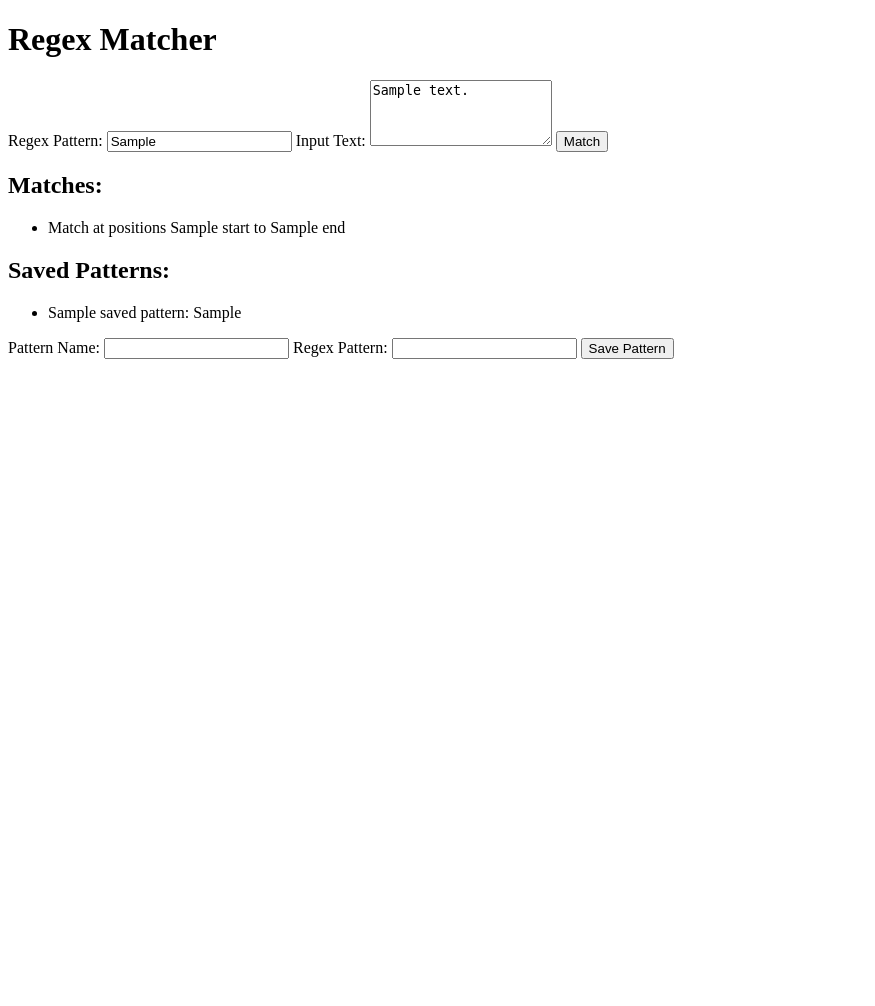
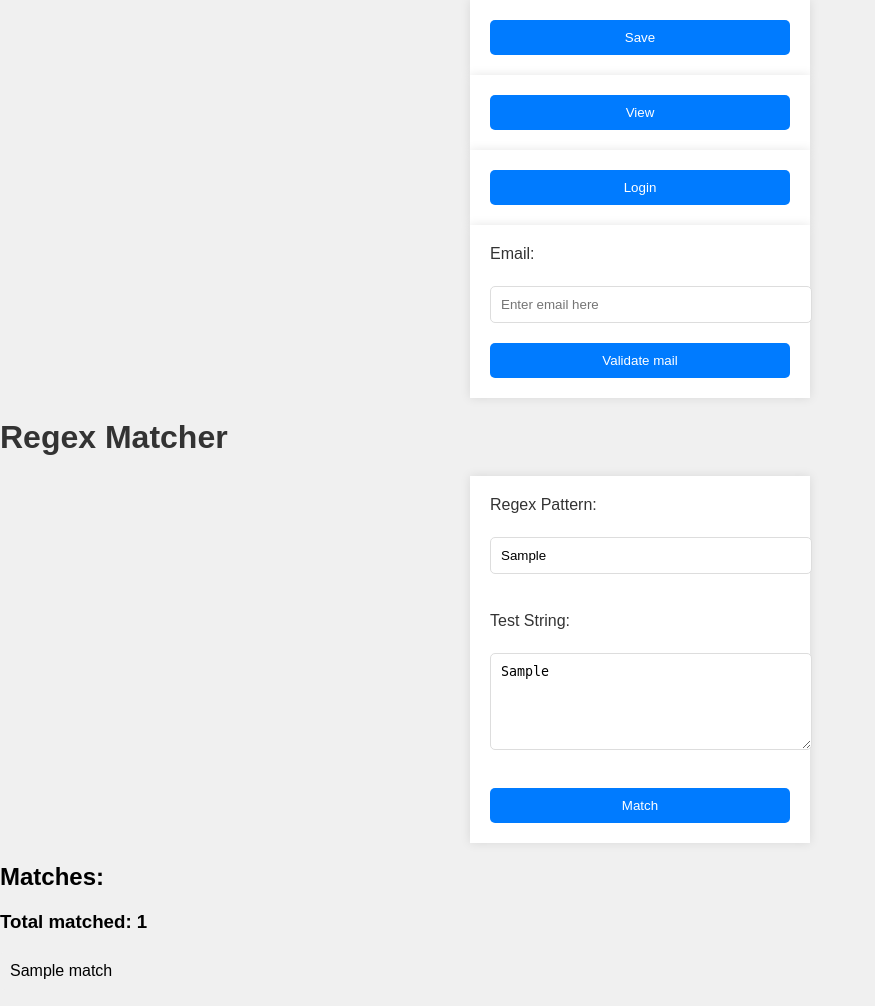
Before and after one commit to Azay961/Regex101-Clone---Regex-Matching-Web-Application, a Flask app: template templates/index.html in a window 1280 px wide. Shown: the whole page, without its empty margins (0-875 px from the left). Before the commit the page ends 359 px from the top, so only its background shows below. Run offline with Flask 3, Linux system fonts and the light colour scheme; the template is opened without the code that fills it: most values are stand-ins (such as "Sample title", 1, 10 or a date in 2020).

Commit message:
check regex pattern

```diff
--- a/app.py
+++ b/app.py
@@ -1,36 +1,51 @@
-from flask import Flask, render_template, request
+from flask import Flask, render_template, request, session
 import re
 
 app = Flask(__name__)
+app.secret_key = "ajay"
 
-# Sample data to store user patterns (in a real-world scenario, this should be stored in a database)
-saved_patterns = {}
 
-@app.route('/', methods=['GET', 'POST'])
+@app.route('/')
 def index():
+    # Clear session data on each request
+    session.pop('regex_pattern', None)
+    session.pop('test_string', None)
+    session.pop('matches', None)
+    return render_template('index.html')
+
+@app.route('/results', methods=["POST"])
+def results():
+    regex_pattern = session.get('regex_pattern', '')
+    test_string = session.get('test_string', '')
+    matches = session.get('matches', None)
+
     if request.method == 'POST':
         regex_pattern = request.form['regex_pattern']
-        input_text = request.form['input_text']
+        test_string = request.form['test_string']
 
-        # Perform regex matching
         try:
-            matches = re.finditer(regex_pattern, input_text)
-            match_positions = [(match.start(), match.end()) for match in matches]
+            matches = re.findall(regex_pattern, test_string)
         except re.error:
-            match_positions = None
+            matches = None
 
-        return render_template('index.html', match_positions=match_positions, regex_pattern=regex_pattern, input_text=input_text)
+        session['regex_pattern'] = regex_pattern
+        session['test_string'] = test_string
+        session['matches'] = matches
 
-    return render_template('index.html')
+    return render_template('index.html', matches=matches, regex_pattern=regex_pattern, test_string=test_string)
 
-@app.route('/save_pattern', methods=['POST'])
-def save_pattern():
-    regex_pattern = request.form['regex_pattern']
-    pattern_name = request.form['pattern_name']
 
-    saved_patterns[pattern_name] = regex_pattern
 
-    return 'Pattern saved successfully!'
 
+
+@app.route('/mail_validity', methods=["GET", "POST"])
+def check_mail():
+    if request.method == "POST":
+        email = request.form['username']
+        try:
+            match = re.findall(r"^[a-zA-Z0-9._-]+@[a-zA-Z0-9.-]+\.[a-zA-Z]{2,4}$", email)
+        except re.error:
+            match = None
+    return render_template('validate_mail.html', match=match)
 if __name__ == '__main__':
     app.run(debug=True)
--- a/templates/index.html
+++ b/templates/index.html
@@ -4,44 +4,55 @@
     <meta charset="UTF-8">
     <meta name="viewport" content="width=device-width, initial-scale=1.0">
     <title>Regex Matcher</title>
+    <link rel="stylesheet" href="styles.css">
 </head>
 <body>
+    <form action="route1.html" method="get">
+        <button type="submit">Save</button>
+    </form>
+
+    <form action="route2.html" method="get">
+        <button type="submit">View</button>
+    </form>
+
+    <form action="login.html" method="get">
+        <button type="submit">Login</button>
+    </form>
+<!------------ Email validation ------------->
+    <form action="/mail_validity" method="post">
+        <label for="username">Email:</label><br>
+        <input type="text" name="username" placeholder="Enter email here">
+        <button type="submit">Validate mail</button>
+    </form>
+<!-- -------------------------------------- -->
+
+<!-- Taking inputs -->
     <h1>Regex Matcher</h1>
 
-    <form method="post">
-        <label for="regex_pattern">Regex Pattern:</label>
-        <input type="text" name="regex_pattern" value="{{ regex_pattern }}" required>
+    <form action="/results" method="post">
+        <label for="regex_pattern">Regex Pattern:</label><br>
+        <input type="text" name="regex_pattern" value="{{ regex_pattern }}" required><br>
 
-        <label for="input_text">Input Text:</label>
-        <textarea name="input_text" rows="4" required>{{ input_text }}</textarea>
+        <label for="test_string">Test String:</label><br>
+        <textarea name="test_string" rows="5" required>{{test_string}}</textarea><br>
 
         <button type="submit">Match</button>
     </form>
+    <!-- --------------------- -->
 
-    {% if match_positions %}
-        <h2>Matches:</h2>
+    <!-- Printing Output -->
+
+    {% if matches %}
+    <h2>Matches:</h2>
+    <h3>Total matched: {{ matches|length }}</h3>
         <ul>
-            {% for start, end in match_positions %}
-                <li>Match at positions {{ start }} to {{ end }}</li>
+            {% for match in matches %}
+            <li>
+                {{match}}
+            </li>
             {% endfor %}
         </ul>
     {% endif %}
-
-    <h2>Saved Patterns:</h2>
-    <ul>
-        {% for pattern_name, regex_pattern in saved_patterns.items() %}
-            <li>{{ pattern_name }}: {{ regex_pattern }}</li>
-        {% endfor %}
-    </ul>
-
-    <form method="post" action="{{ url_for('save_pattern') }}">
-        <label for="pattern_name">Pattern Name:</label>
-        <input type="text" name="pattern_name" required>
-
-        <label for="regex_pattern">Regex Pattern:</label>
-        <input type="text" name="regex_pattern" required>
-
-        <button type="submit">Save Pattern</button>
-    </form>
+<!-- ------------------ -->
 </body>
 </html>
--- /dev/null
+++ b/templates/styles.css
@@ -0,0 +1,59 @@
+body {
+    font-family: Arial, sans-serif;
+    margin: 0;
+    padding: 0;
+    background-color: #f0f0f0;
+}
+
+h1 {
+    color: #333;
+    margin-bottom: 20px;
+}
+
+form {
+    display: flex;
+    flex-direction: column;
+    width: 300px;
+    margin: 0 auto;
+    padding: 20px;
+    background-color: #fff;
+    box-shadow: 0 0 10px rgba(0, 0, 0, 0.1);
+}
+
+label {
+    color: #333;
+    margin-bottom: 5px;
+}
+
+input[type="text"], textarea {
+    width: 100%;
+    padding: 10px;
+    margin-bottom: 20px;
+    border: 1px solid #ddd;
+    border-radius: 5px;
+}
+
+button[type="submit"] {
+    background-color: #007bff;
+    color: #fff;
+    padding: 10px 20px;
+    border: none;
+    border-radius: 5px;
+    cursor: pointer;
+}
+
+button[type="submit"]:hover {
+    background-color: #0056b3;
+}
+
+ul {
+    list-style-type: none;
+    padding: 0;
+}
+
+li {
+    background-color: #f0f0f0;
+    padding: 10px;
+    margin-bottom: 5px;
+    border-radius: 5px;
+}
```
Also changed, not shown: templates/login.html (added, +21 -0 lines), templates/signup.html (added, +23 -0 lines), templates/validate_mail.html (added, +20 -0 lines).
